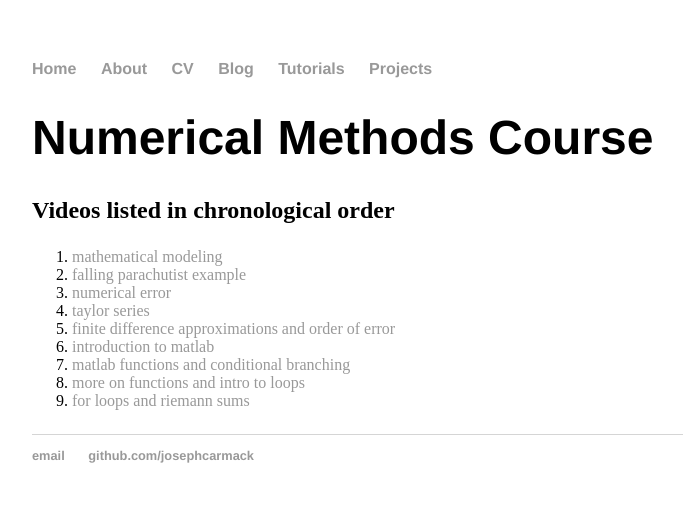
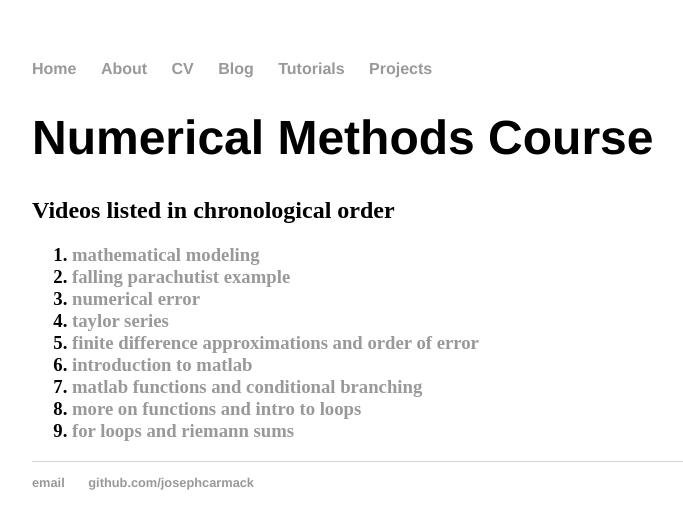
Before and after one commit to josephcarmack/josephcarmack.github.io, a Jekyll site: the page built from tutorials/meeg2703/index.html, in a window 1280 px wide. Shown: the top 529 px of the page, without its empty margins (160-843 px from the left). Built offline with Jekyll 4.4.1, drawn with Linux system fonts in a browser that asks for light colours.

Commit message:
update a few header styles

```diff
--- a/projects/index.html
+++ b/projects/index.html
@@ -3,8 +3,6 @@ layout: default
 title: Projects
 ---
 	<h1>{{ page.title }}</h1>
-
-	<h2>List of projects</h2>
 
 	<h3>
 		<ul>
--- a/tutorials/meeg2703/index.html
+++ b/tutorials/meeg2703/index.html
@@ -5,7 +5,7 @@ title: Numerical Methods Course
 	<h1>{{ page.title }}</h1>
 	<h2>Videos listed in chronological order</h2>
 
-	<p>
+	<h3>
 	<ol>
 		<li><a href="https://youtu.be/a9oiZiHRLu8">
 				mathematical modeling</a></li>
@@ -26,4 +26,4 @@ title: Numerical Methods Course
 		<li><a href="https://youtu.be/aVYi7FhIDOc">
 				for loops and riemann sums</a></li>
 	</ol>
-	</p>
+	</h3>
```
